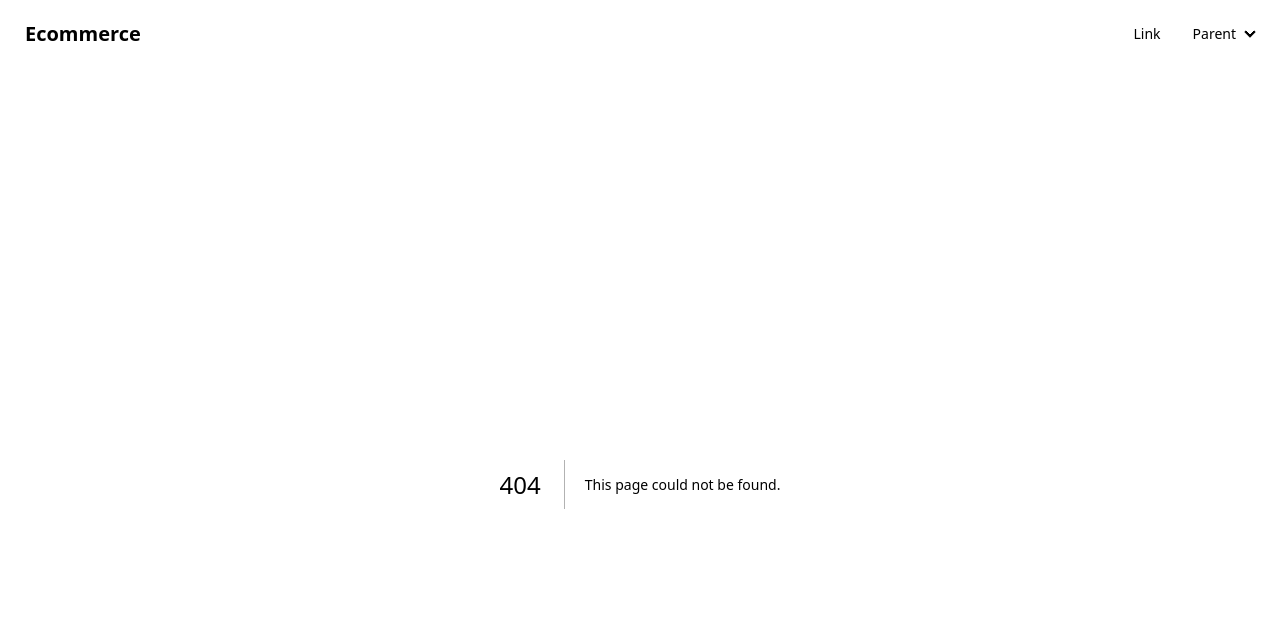
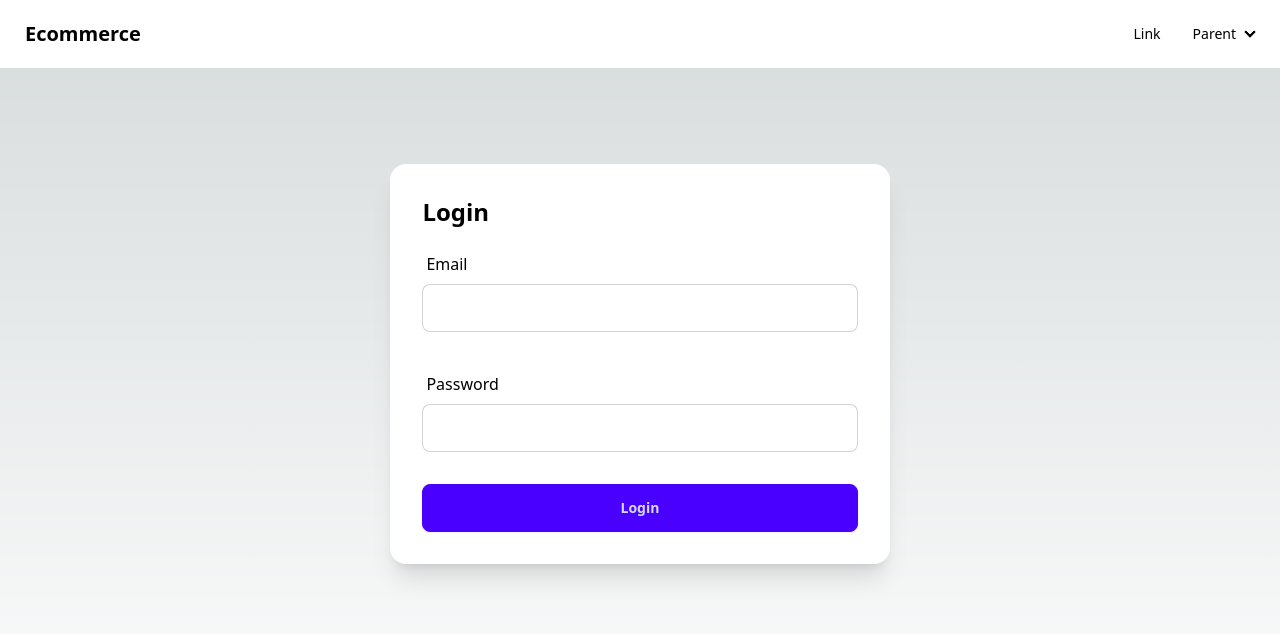
Before and after one commit to dvlpr-shivendra/next-ecommerce, a Next.js app: page /auth/login in a window 1280 px wide. Before the commit this address had no page. Shown: the top 634 px of the page. Built offline with nearby package versions, Linux system fonts and the light colour scheme.

Commit message:
add login page

```diff
--- /dev/null
+++ b/pages/auth/login.tsx
@@ -0,0 +1,55 @@
+import React, { ChangeEvent, FormEvent, useState } from "react";
+import { post, postMultipart } from "@/helpers/http";
+import { backendUrl } from "@/helpers/urls";
+
+export default function CreateProduct() {
+  const [email, setEmail] = useState("");
+  const [password, setPassword] = useState("");
+
+  function onSubmit(e: FormEvent) {
+    e.preventDefault();
+    const data = {
+      email,
+      password,
+    };
+
+    post(backendUrl("auth/login"), data).then((res: AuthData) => {
+
+      localStorage.setItem("token", res.token as string);
+      localStorage.setItem("user", JSON.stringify(res.user));
+    });
+  }
+
+  return (
+    <div className="mt-20 p-8 card bg-base-100 shadow-xl w-2/5 mx-auto">
+      <h1 className="text-2xl font-bold mb-4">Login</h1>
+      <form onSubmit={onSubmit} className="space-y-8">
+        <div className="space-y-8">
+          <div className="form-control">
+            <label className="label">Email</label>
+            <input
+              className="input input-bordered"
+              type="text"
+              value={email}
+              onChange={(e) => setEmail(e.target.value)}
+            />
+          </div>
+
+          <div className="form-control">
+            <label className="label">Password</label>
+            <input
+              className="input input-bordered"
+              type="password"
+              value={password}
+              onChange={(e) => setPassword(e.target.value)}
+            />
+          </div>
+
+          <button className="btn btn-primary btn-block" type="submit">
+            Login
+          </button>
+        </div>
+      </form>
+    </div>
+  );
+}
```
